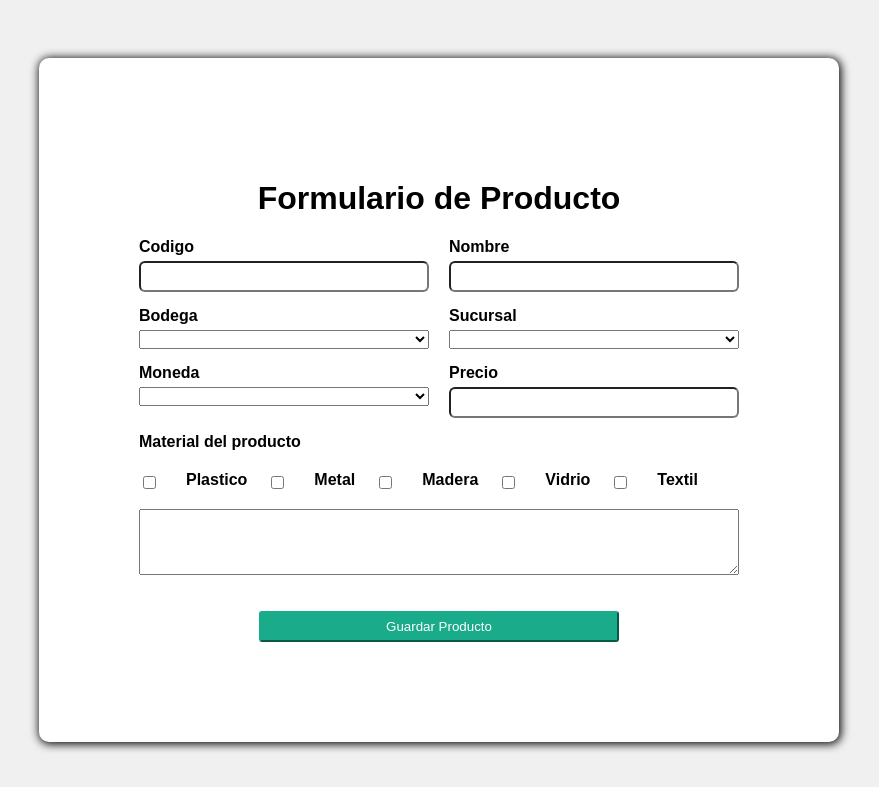
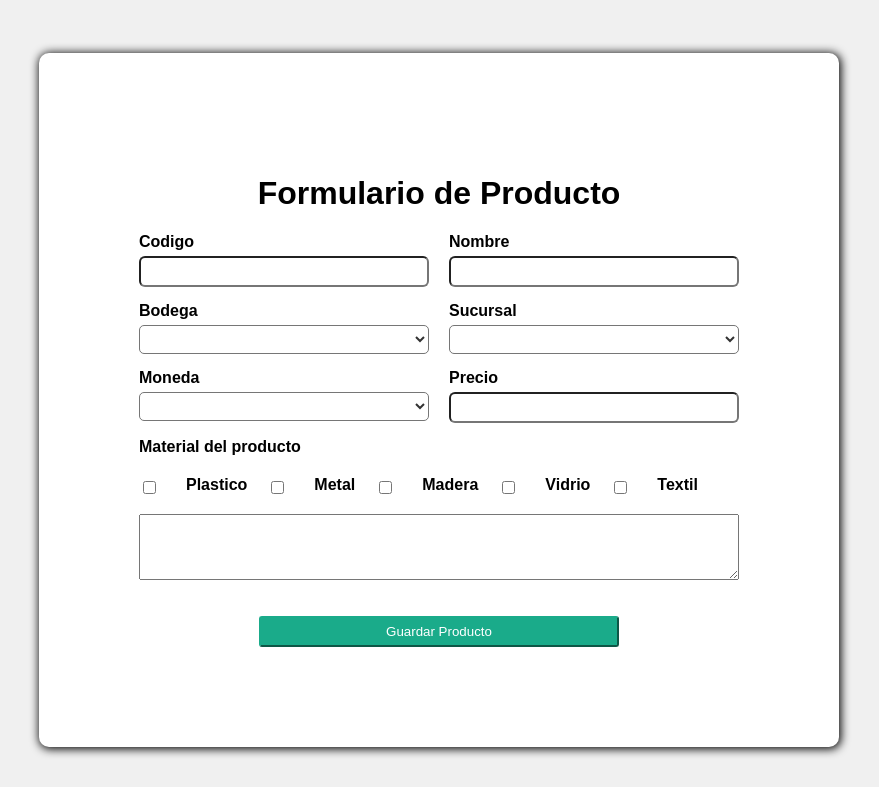
Before and after one commit to isandovalSC98/Prueba-tecnica, a PHP site: page / in a window 1280 px wide. Shown: the top 787 px of the page, without its empty margins (201-1080 px from the left). Run offline with PHP 8.4, Linux system fonts and the light colour scheme; tables that the repository leaves empty or names only in its code hold one stand-in row (values such as "Sample post"); lists and menus that the app fills with data are empty; some libraries are stand-ins or nearby versions.

Commit message:
Update style.css
cambio de stylo para los selected

```diff
--- a/PruebaTecnicaPHP/public/css/style.css
+++ b/PruebaTecnicaPHP/public/css/style.css
@@ -69,6 +69,13 @@ label {
     cursor: pointer;
 }
 
+select {
+    background-color: white;
+    color: #333333;
+    padding: 5px 10px;
+    border-radius: 5px;
+}
+
 #btnGuardar {
     background-color: #1aab8a;
     border-color: #1aab8a;
```
